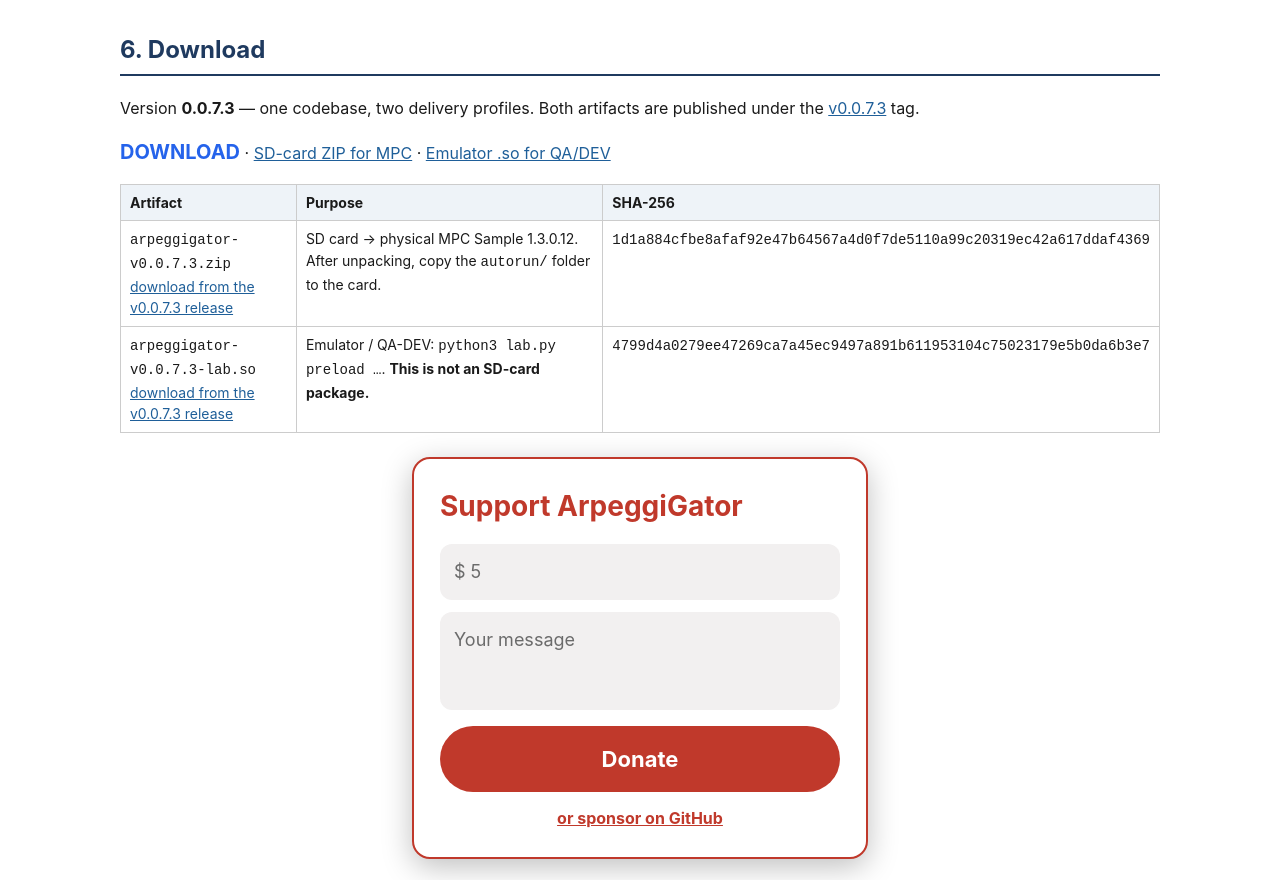
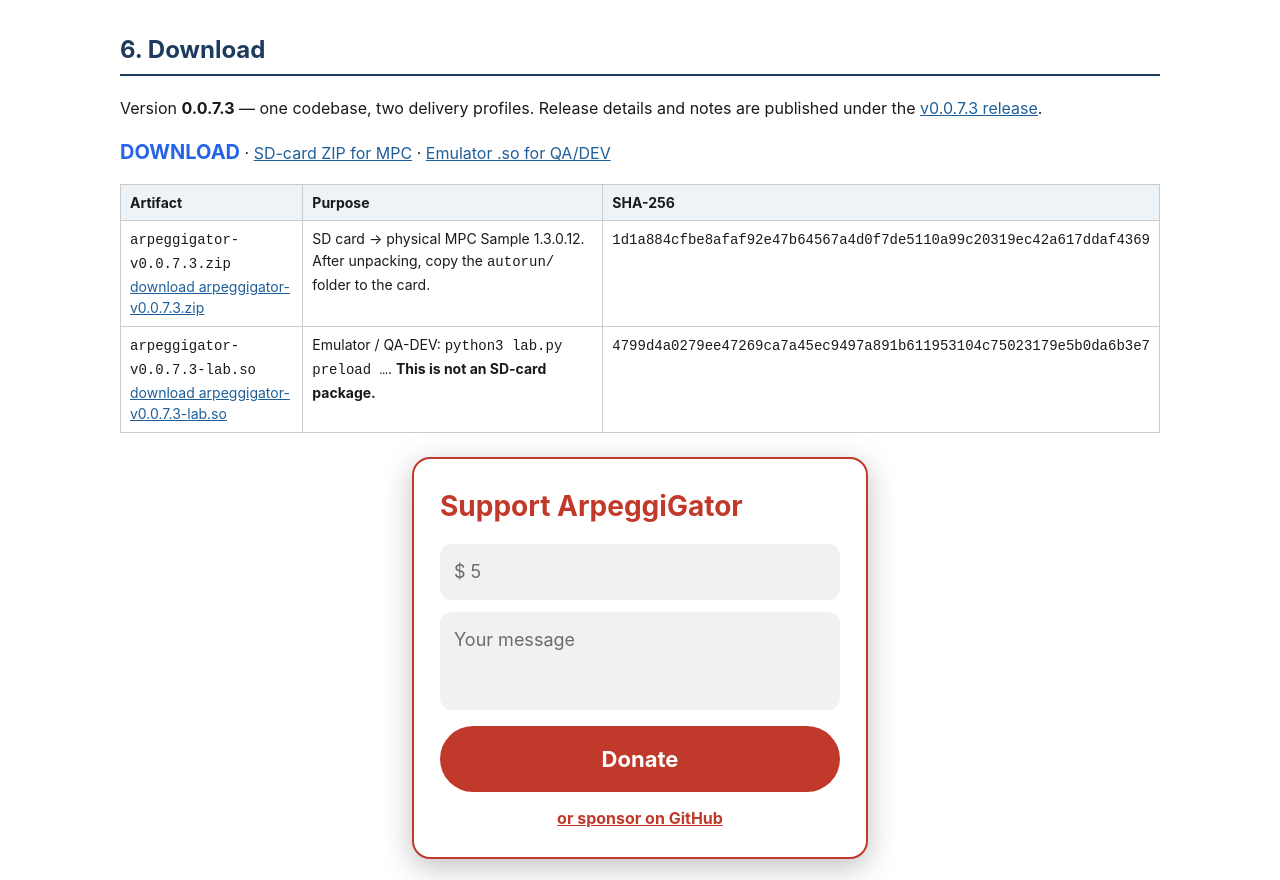
Before and after one commit to OSCILLUNE/ArpeggiGator, a plain HTML site: page docs/index.html in a window 1280 px wide. Shown: the part 9965-10845 px from the top of the page. Drawn offline with Linux system fonts and the light colour scheme.

Commit message:
docs(download): direct release asset download links for v0.0.7.3

```diff
--- a/docs/index.html
+++ b/docs/index.html
@@ -115,15 +115,15 @@ MPC Sample (firmware)
 </div></section>
 <!-- YT-WIDGET:END -->
 <h2>6. Download</h2>
-<p>Version <strong>0.0.7.3</strong> — one codebase, two delivery profiles. Both artifacts are published under the
-<a href="https://github.com/OSCILLUNE/ArpeggiGator/releases/tag/v0.0.7.3">v0.0.7.3</a> tag.</p>
-<p><strong style="color:#2563eb;font-size:20px">DOWNLOAD</strong> · <a href="https://github.com/OSCILLUNE/ArpeggiGator/releases/tag/v0.0.7.3">SD-card ZIP for MPC</a> · <a href="https://github.com/OSCILLUNE/ArpeggiGator/releases/tag/v0.0.7.3">Emulator .so for QA/DEV</a></p>
+<p>Version <strong>0.0.7.3</strong> — one codebase, two delivery profiles. Release details and notes are published under the
+<a href="https://github.com/OSCILLUNE/ArpeggiGator/releases/tag/v0.0.7.3">v0.0.7.3 release</a>.</p>
+<p><strong style="color:#2563eb;font-size:20px">DOWNLOAD</strong> · <a href="https://github.com/OSCILLUNE/ArpeggiGator/releases/download/v0.0.7.3/arpeggigator-v0.0.7.3.zip">SD-card ZIP for MPC</a> · <a href="https://github.com/OSCILLUNE/ArpeggiGator/releases/download/v0.0.7.3/arpeggigator-v0.0.7.3-lab.so">Emulator .so for QA/DEV</a></p>
 <table>
 <tr><th>Artifact</th><th>Purpose</th><th>SHA-256</th></tr>
-<tr><td><code>arpeggigator-v0.0.7.3.zip</code><br><a href="https://github.com/OSCILLUNE/ArpeggiGator/releases/tag/v0.0.7.3">download from the v0.0.7.3 release</a></td>
+<tr><td><code>arpeggigator-v0.0.7.3.zip</code><br><a href="https://github.com/OSCILLUNE/ArpeggiGator/releases/download/v0.0.7.3/arpeggigator-v0.0.7.3.zip">download arpeggigator-v0.0.7.3.zip</a></td>
 <td>SD card → physical MPC Sample 1.3.0.12. After unpacking, copy the <code>autorun/</code> folder to the card.</td>
 <td><code>1d1a884cfbe8afaf92e47b64567a4d0f7de5110a99c20319ec42a617ddaf4369</code></td></tr>
-<tr><td><code>arpeggigator-v0.0.7.3-lab.so</code><br><a href="https://github.com/OSCILLUNE/ArpeggiGator/releases/tag/v0.0.7.3">download from the v0.0.7.3 release</a></td>
+<tr><td><code>arpeggigator-v0.0.7.3-lab.so</code><br><a href="https://github.com/OSCILLUNE/ArpeggiGator/releases/download/v0.0.7.3/arpeggigator-v0.0.7.3-lab.so">download arpeggigator-v0.0.7.3-lab.so</a></td>
 <td>Emulator / QA-DEV: <code>python3 lab.py preload …</code>. <strong>This is not an SD-card package.</strong></td>
 <td><code>4799d4a0279ee47269ca7a45ec9497a891b611953104c75023179e5b0da6b3e7</code></td></tr>
 </table>
```
Also changed, not shown: 2 other files.
